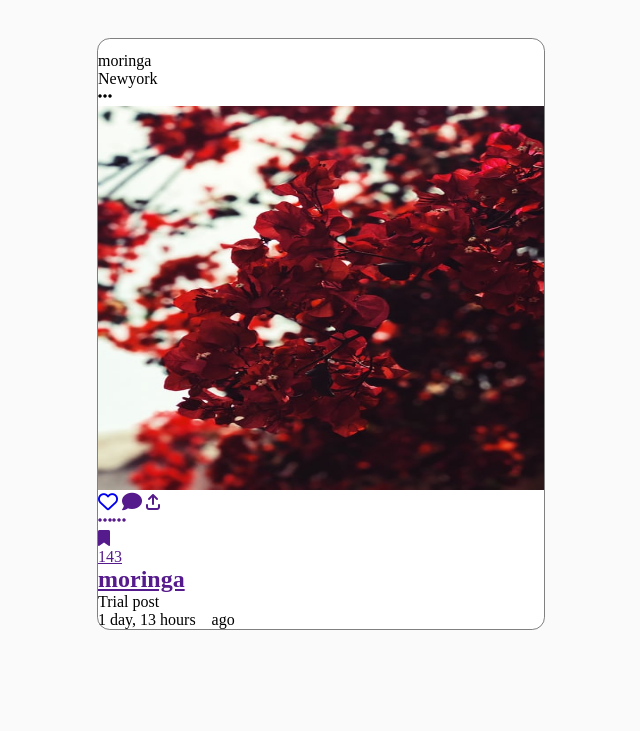
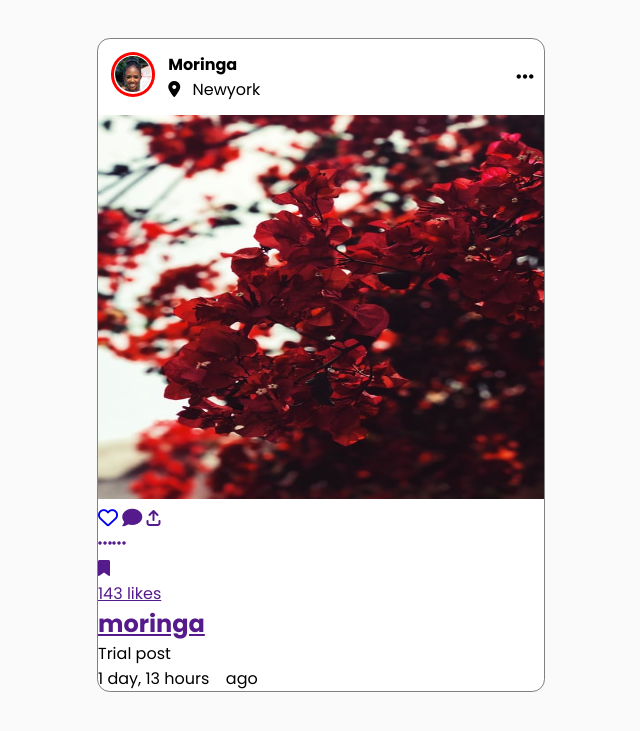
Before and after one commit to AjedidahMwanzia/instagram-clone, a Django app: page / in a window 1280 px wide. Shown: the part 51-782 px from the top of the page, without its empty margins (287-927 px from the left). Run offline with Django 4.2, Linux system fonts and the light colour scheme; data comes from the database, SQL or seed files in the repository; some libraries are stand-ins or nearby versions; some web fonts are replaced.

Commit message:
style image and the location tag

```diff
--- a/clone/templates/clone/post_list.html
+++ b/clone/templates/clone/post_list.html
@@ -11,18 +11,18 @@
             <div class="card">
                 <div class="card_header">
                     <div class="profile_image">
-
+                        <img src="../../../static/image/jay.jpg" alt="">
                     </div>
                     <div class="post_info">
                         <div class="post_name">
-                            {{post.author}}
+                           <a href="">{{post.author}}</a>
                         </div>
                         <div class="post_location">
-                            Newyork
+                           <p><i class="fa-solid fa-location-dot"></i> &ensp;Newyork</p>
                         </div>
                     </div>
                     <div class="post_options">
-                        <i class="fa-solid fa-ellipsis"></i>
+                        <i class="fa-solid fa-ellipsis fa-lg"></i>
                     </div>
                 </div>
                 <div class="post_image">
@@ -43,7 +43,7 @@
 
                 </div>
                 <div class="clicks">
-                    <a href="">143</a>
+                    <a href="">143 likes</a>
                 </div>
                 <div class="caption">
                     <a href=""><h2>{{post.author}}</h2></a>
--- a/static/css/style.css
+++ b/static/css/style.css
@@ -66,12 +66,14 @@ body{
     border: 0.08vw solid grey;
     background-color: white;
     border-radius: 1vw;
+    font-family: 'Poppins', sans-serif;
 }
 .cont .card{
     width: 100%;
     margin-top: 1vw;
     width: auto;
 }
+.card
 .post_image img{
     width: 100%;
     height:30vw;
@@ -79,3 +81,36 @@ body{
 .last{
     width: 30%;
 }
+.post_info{
+   margin-left: 1vw;
+}
+.post_name{
+    font-weight: bold;
+    text-transform: capitalize;
+
+}
+.post_name a{
+    text-decoration: none;
+    color: black;
+}
+.profile_image {
+    border: 0.3vw solid red;
+    border-radius: 50%;
+    width: 10%;
+    height: 3.5vw;
+    margin-left: 1vw;
+    padding: 0.1vw;
+}
+.profile_image img{
+    width: 100%;
+    height:2.8vw ;
+    border-radius: 50%;
+}
+.card_header{
+    display: flex;
+    margin-bottom: 1vw;
+}
+.post_options{
+    margin-left: 20vw;
+    padding-top: 1vw;
+}
```
Also changed, not shown: static/image/jay.jpg (added).
